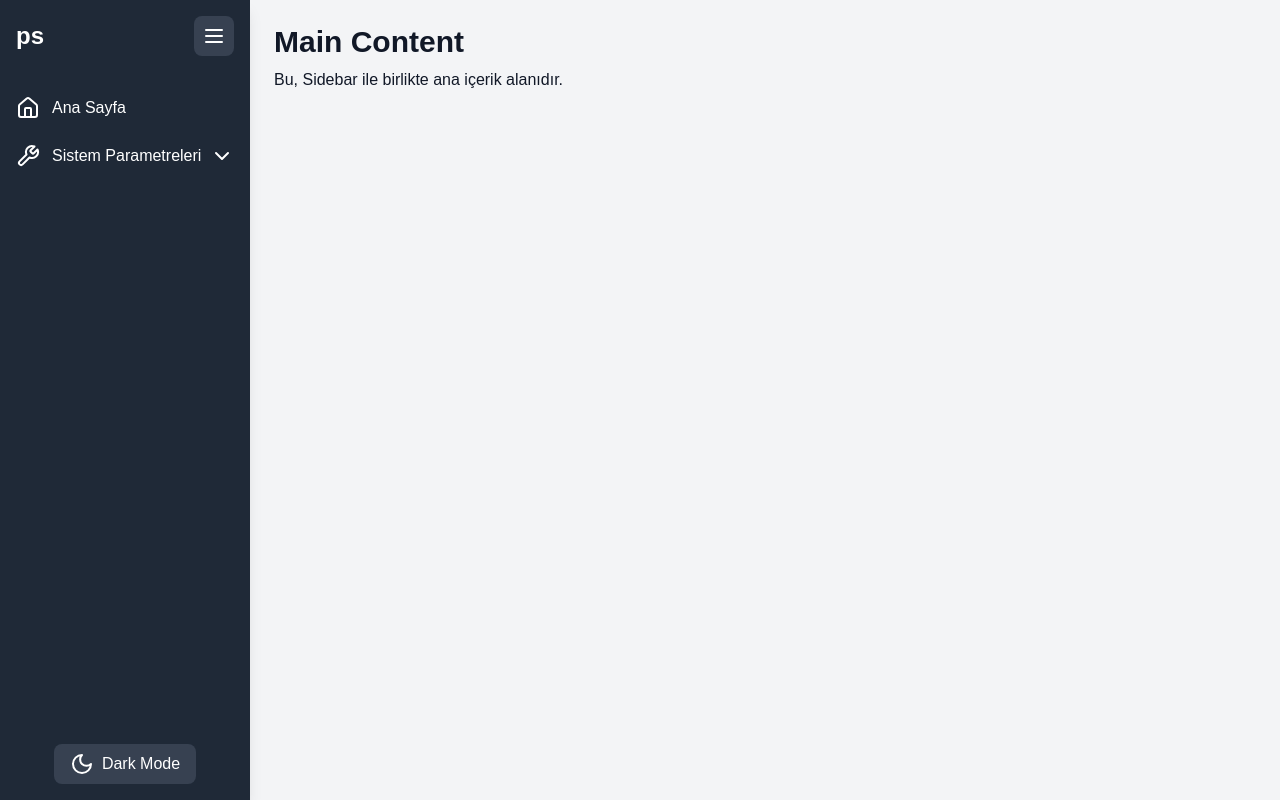
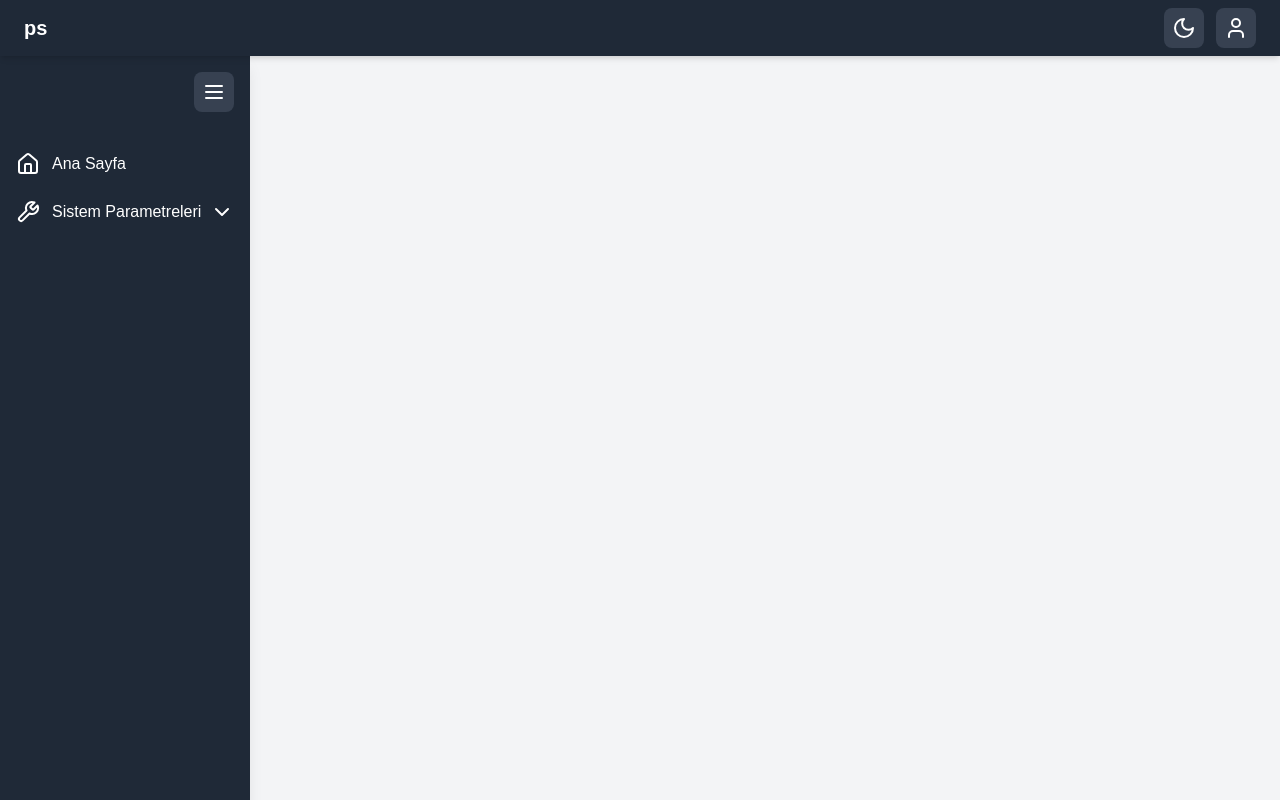
Before and after one commit to hikmetkutuk/public-sector-frontend, a Next.js app: page / in a window 1280 px wide. Built offline with nearby package versions, Linux system fonts and the light colour scheme.

Commit message:
[Feature]: Add navbar header

```diff
--- a/src/components/Sidebar.tsx
+++ b/src/components/Sidebar.tsx
@@ -1,19 +1,45 @@
 "use client";
 
-import React, { useState } from "react";
-import { Home, Wrench, Sun, Moon, Menu, ChevronDown, Logs } from "lucide-react";
+import React, { useState, useEffect } from "react";
+import {
+  Home,
+  Wrench,
+  Sun,
+  Moon,
+  Menu,
+  ChevronDown,
+  User,
+} from "lucide-react";
 import { motion } from "framer-motion";
 
 const Sidebar: React.FC = () => {
-  const [isDarkMode, setIsDarkMode] = useState(false);
+  const [isDarkMode, setIsDarkMode] = useState<boolean>(false);
+
   const [isOpen, setIsOpen] = useState(true);
   const [openMenus, setOpenMenus] = useState<{ [key: string]: boolean }>({});
 
+  useEffect(() => {
+    const storedDarkMode = localStorage.getItem("darkMode");
+    if (storedDarkMode === "true") {
+      setIsDarkMode(true);
+      document.documentElement.classList.add("dark");
+    }
+  }, []);
+
   const toggleDarkMode = () => {
-    setIsDarkMode(!isDarkMode);
-    document.documentElement.classList.toggle("dark", !isDarkMode);
+    setIsDarkMode((prev) => {
+      const newMode = !prev;
+      localStorage.setItem("darkMode", String(newMode));
+
+      if (newMode) {
+        document.documentElement.classList.add("dark");
+      } else {
+        document.documentElement.classList.remove("dark");
+      }
+
+      return newMode;
+    });
   };
-
   const toggleSubmenu = (menu: string) => {
     setOpenMenus((prev) => ({
       ...prev,
@@ -22,15 +48,32 @@ const Sidebar: React.FC = () => {
   };
 
   return (
-    <div className="flex h-screen">
+    <div className="flex flex-col h-screen">
+      {/* Navbar (Header) */}
+      <header className="fixed top-0 left-0 right-0 h-14 bg-gray-800 dark:bg-gray-900 text-white flex items-center px-6 shadow-md z-50">
+        <h1 className="text-xl font-bold">ps</h1>
+        <div className="flex-1 flex justify-center"></div>
+        {/* Dark Mode Butonu */}
+        <button
+          onClick={toggleDarkMode}
+          className="p-2 pr-2 bg-gray-700 hover:bg-gray-600 rounded-lg mx-3"
+        >
+          {isDarkMode ? <Sun /> : <Moon />}
+        </button>
+        <button className="p-2 bg-gray-700 rounded-lg hover:bg-gray-600">
+          <User />
+        </button>
+      </header>
+
+      <div className="flex flex-1 pt-14">
         {/* Sidebar */}
         <motion.div
           animate={{ width: isOpen ? "250px" : "80px" }}
-        className="relative bg-gray-800 dark:bg-gray-900 text-white shadow-lg h-screen flex flex-col"
+          className="fixed left-0 top-14 bottom-0 bg-gray-800 dark:bg-gray-900 text-white shadow-lg h-screen flex flex-col overflow-y-auto"
         >
           {/* Sidebar Header */}
           <div className="flex items-center justify-between p-4">
-          {isOpen && <h1 className="text-2xl font-bold">ps</h1>}
+            {isOpen && <h1 className="text-2xl font-bold"></h1>}
             <button
               onClick={() => setIsOpen(!isOpen)}
               className="p-2 bg-gray-700 hover:bg-gray-600 rounded-lg"
@@ -42,7 +85,7 @@ const Sidebar: React.FC = () => {
           {/* Menu */}
           <nav className="mt-4 flex flex-col space-y-2">
             <a
-            href="#"
+              href="/"
               className="flex items-center gap-3 px-4 py-2 hover:bg-gray-700 rounded-lg transition"
             >
               <Home /> {isOpen && "Ana Sayfa"}
@@ -56,42 +99,45 @@ const Sidebar: React.FC = () => {
                 <div className="flex items-center gap-3">
                   <Wrench /> {isOpen && "Sistem Parametreleri"}
                 </div>
-              {isOpen && <ChevronDown className={`transition-transform ${openMenus["parameters"] ? "rotate-180" : ""}`} />}
+                {isOpen && (
+                  <ChevronDown
+                    className={`transition-transform ${
+                      openMenus["parameters"] ? "rotate-180" : ""
+                    }`}
+                  />
+                )}
               </button>
               {openMenus["parameters"] && (
                 <motion.div
                   initial={{ height: 0, opacity: 0 }}
                   animate={{ height: "auto", opacity: 1 }}
-                exit={{ height: 0, opacity: 0 }}
                   className="ml-6 flex flex-col space-y-2"
                 >
-                <a href="#" className="block px-4 py-2 pt-2 pl-7 font-medium text-sm hover:bg-gray-700 rounded-lg">
-                    <div className="flex items-center gap-3">
-                        <Logs /> Tanımlar
-                    </div>
+                  <a
+                    href="#"
+                    className="block px-4 py-2 text-sm hover:bg-gray-700 rounded-lg"
+                  >
+                    Profile
+                  </a>
+                  <a
+                    href="#"
+                    className="block px-4 py-2 text-sm hover:bg-gray-700 rounded-lg"
+                  >
+                    Security
                   </a>
                 </motion.div>
               )}
             </div>
           </nav>
-
-        {/* Dark Mode Button */}
-        <div className="absolute bottom-4 left-0 right-0 flex justify-center">
-          <button
-            onClick={toggleDarkMode}
-            className="flex items-center gap-2 px-4 py-2 bg-gray-700 hover:bg-gray-600 rounded-lg"
-          >
-            {isDarkMode ? <Sun /> : <Moon />}
-            {isOpen && (isDarkMode ? "Light Mode" : "Dark Mode")}
-          </button>
-        </div>
         </motion.div>
 
         {/* Main Content */}
-      <main className="flex-1 p-6 bg-gray-100 dark:bg-gray-800 text-gray-900 dark:text-white">
-        <h1 className="text-3xl font-bold">Main Content</h1>
-        <p className="mt-2">Bu, Sidebar ile birlikte ana içerik alanıdır.</p>
-      </main>
+        <main
+          className={`flex-1 p-6 bg-gray-100 dark:bg-gray-800 text-gray-900 dark:text-white transition-all ${
+            isOpen ? "pl-[250px]" : "pl-[80px]"
+          }`}
+        ></main>
+      </div>
     </div>
   );
 };
```
Also changed, not shown: 1 other file (tests, documents, lock files or other folders). Lines whose indentation alone changed are shown as unchanged.
